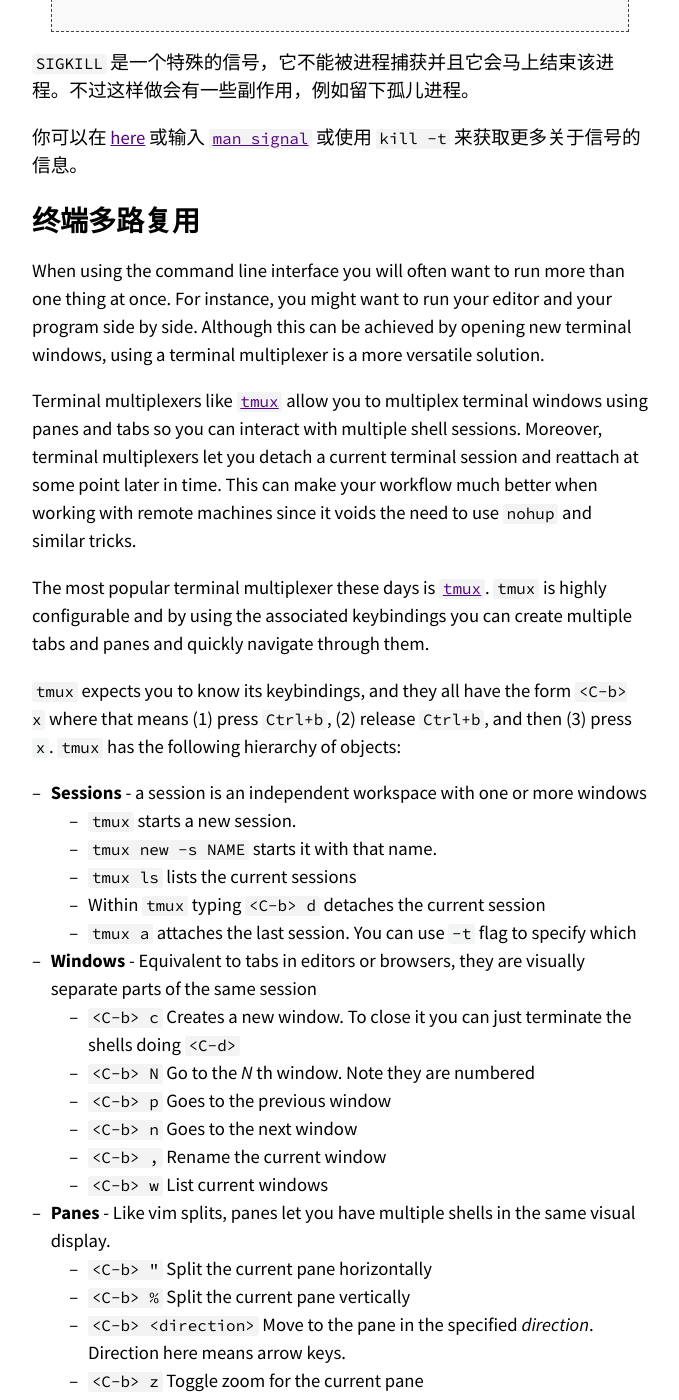
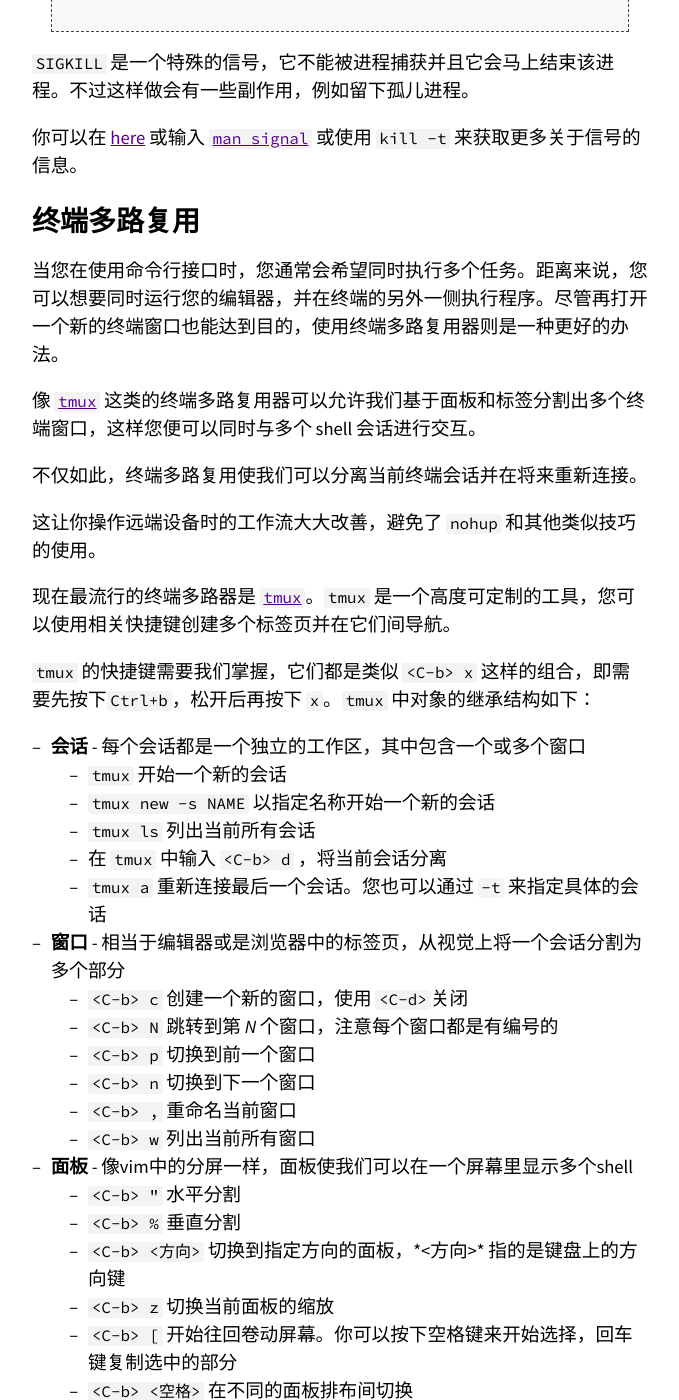
Before and after one commit to missing-semester-cn/missing-semester-cn.github.io, a Jekyll site: the page built from _2020/command-line.md, in a window 1280 px wide and 1400 px high, scrolled down 3575 px. Shown: the whole window, without its empty margins (300-979 px from the left). Built offline with Jekyll 4.4.1, drawn with Linux system fonts in a browser that asks for light colours; some of the changed text lies outside the part shown.

Commit message:
update trans

````diff
--- a/_2020/command-line.md
+++ b/_2020/command-line.md
@@ -122,49 +122,50 @@
 
 # 终端多路复用
 
-When using the command line interface you will often want to run more than one thing at once.
-For instance, you might want to run your editor and your program side by side.
-Although this can be achieved by opening new terminal windows, using a terminal multiplexer is a more versatile solution.
+当您在使用命令行接口时，您通常会希望同时执行多个任务。距离来说，您可以想要同时运行您的编辑器，并在终端的另外一侧执行程序。尽管再打开一个新的终端窗口也能达到目的，使用终端多路复用器则是一种更好的办法。
 
-Terminal multiplexers like [`tmux`](http://man7.org/linux/man-pages/man1/tmux.1.html) allow you to multiplex terminal windows using panes and tabs so you can interact with multiple shell sessions.
-Moreover, terminal multiplexers let you detach a current terminal session and reattach at some point later in time.
-This can make your workflow much better when working with remote machines since it voids the need to use `nohup` and similar tricks.
+像 [`tmux`](http://man7.org/linux/man-pages/man1/tmux.1.html) 这类的终端多路复用器可以允许我们基于面板和标签分割出多个终端窗口，这样您便可以同时与多个 shell 会话进行交互。
 
-The most popular terminal multiplexer these days is [`tmux`](http://man7.org/linux/man-pages/man1/tmux.1.html). `tmux` is highly configurable and by using the associated keybindings you can create multiple tabs and panes and quickly navigate through them.
+不仅如此，终端多路复用使我们可以分离当前终端会话并在将来重新连接。
 
-`tmux` expects you to know its keybindings, and they all have the form `<C-b> x` where that means (1) press `Ctrl+b`, (2) release `Ctrl+b`, and then (3) press `x`. `tmux` has the following hierarchy of objects:
-- **Sessions** - a session is an independent workspace with one or more windows
-    + `tmux` starts a new session.
-    + `tmux new -s NAME` starts it with that name.
-    + `tmux ls` lists the current sessions
-    + Within `tmux` typing `<C-b> d`  detaches the current session
-    + `tmux a` attaches the last session. You can use `-t` flag to specify which
+这让你操作远端设备时的工作流大大改善，避免了 `nohup` 和其他类似技巧的使用。
 
-- **Windows** - Equivalent to tabs in editors or browsers, they are visually separate parts of the same session
-    + `<C-b> c` Creates a new window. To close it you can just terminate the shells doing `<C-d>`
-    + `<C-b> N` Go to the _N_ th window. Note they are numbered
-    + `<C-b> p` Goes to the previous window
-    + `<C-b> n` Goes to the next window
-    + `<C-b> ,` Rename the current window
-    + `<C-b> w` List current windows
 
-- **Panes** - Like vim splits, panes let you have multiple shells in the same visual display.
-    + `<C-b> "` Split the current pane horizontally
-    + `<C-b> %` Split the current pane vertically
-    + `<C-b> <direction>` Move to the pane in the specified _direction_. Direction here means arrow keys.
-    + `<C-b> z` Toggle zoom for the current pane
-    + `<C-b> [` Start scrollback. You can then press `<space>` to start a selection and `<enter>` to copy that selection.
-    + `<C-b> <space>` Cycle through pane arrangements.
+现在最流行的终端多路器是 [`tmux`](http://man7.org/linux/man-pages/man1/tmux.1.html)。`tmux` 是一个高度可定制的工具，您可以使用相关快捷键创建多个标签页并在它们间导航。
 
-For further reading,
-[here](https://www.hamvocke.com/blog/a-quick-and-easy-guide-to-tmux/) is a quick tutorial on `tmux` and [this](http://linuxcommand.org/lc3_adv_termmux.php) has a more detailed explanation that covers the original `screen` command. You might also want to familiarize yourself with [`screen`](http://man7.org/linux/man-pages/man1/screen.1.html), since it comes installed in most UNIX systems.
+`tmux` 的快捷键需要我们掌握，它们都是类似 `<C-b> x` 这样的组合，即需要先按下`Ctrl+b`，松开后再按下 `x`。`tmux` 中对象的继承结构如下：
+- **会话** - 每个会话都是一个独立的工作区，其中包含一个或多个窗口
+    + `tmux` 开始一个新的会话
+    + `tmux new -s NAME` 以指定名称开始一个新的会话
+    + `tmux ls` 列出当前所有会话
+    + 在 `tmux` 中输入 `<C-b> d`  ，将当前会话分离
+    + `tmux a` 重新连接最后一个会话。您也可以通过 `-t` 来指定具体的会话
+
+
+- **窗口** - 相当于编辑器或是浏览器中的标签页，从视觉上将一个会话分割为多个部分
+    + `<C-b> c` 创建一个新的窗口，使用 `<C-d>`关闭
+    + `<C-b> N` 跳转到第  _N_ 个窗口，注意每个窗口都是有编号的
+    + `<C-b> p` 切换到前一个窗口
+    + `<C-b> n` 切换到下一个窗口
+    + `<C-b> ,`  重命名当前窗口
+    + `<C-b> w` 列出当前所有窗口
+
+- **面板** - 像vim中的分屏一样，面板使我们可以在一个屏幕里显示多个shell
+    + `<C-b> "` 水平分割
+    + `<C-b> %` 垂直分割
+    + `<C-b> <方向>` 切换到指定方向的面板，*<方向>* 指的是键盘上的方向键
+    + `<C-b> z` 切换当前面板的缩放
+    + `<C-b> [` 开始往回卷动屏幕。你可以按下空格键来开始选择，回车键复制选中的部分
+    + `<C-b> <空格>` 在不同的面板排布间切换
+
+扩展阅读：
+[这里](https://www.hamvocke.com/blog/a-quick-and-easy-guide-to-tmux/) 是一份快速入门 `tmux` 的教程， [而这一篇](http://linuxcommand.org/lc3_adv_termmux.php) 文章则更加详细。它包含来原本的 `screen` 命令。您也许想要掌握 [`screen`](http://man7.org/linux/man-pages/man1/screen.1.html) 命令，因为在大多数 UNIX 系统中都默认安装有该程序。
+
 
 # 别名
 
-It can become tiresome typing long commands that involve many flags or verbose options.
-For this reason, most shells support _aliasing_.
-A shell alias is a short form for another command that your shell will replace automatically for you.
-For instance, an alias in bash has the following structure:
+输入一长串包含许多选项的命令会非常麻烦。因此，大多数 shell 都支持设置别名。shell 的别名相当于一个长命令的缩写，shell 会自动将其替换成原本的命令。例如，bash 中的别名语法如下：
+
 
 ```bash
 alias alias_name="command_to_alias arg1 arg2"
````
